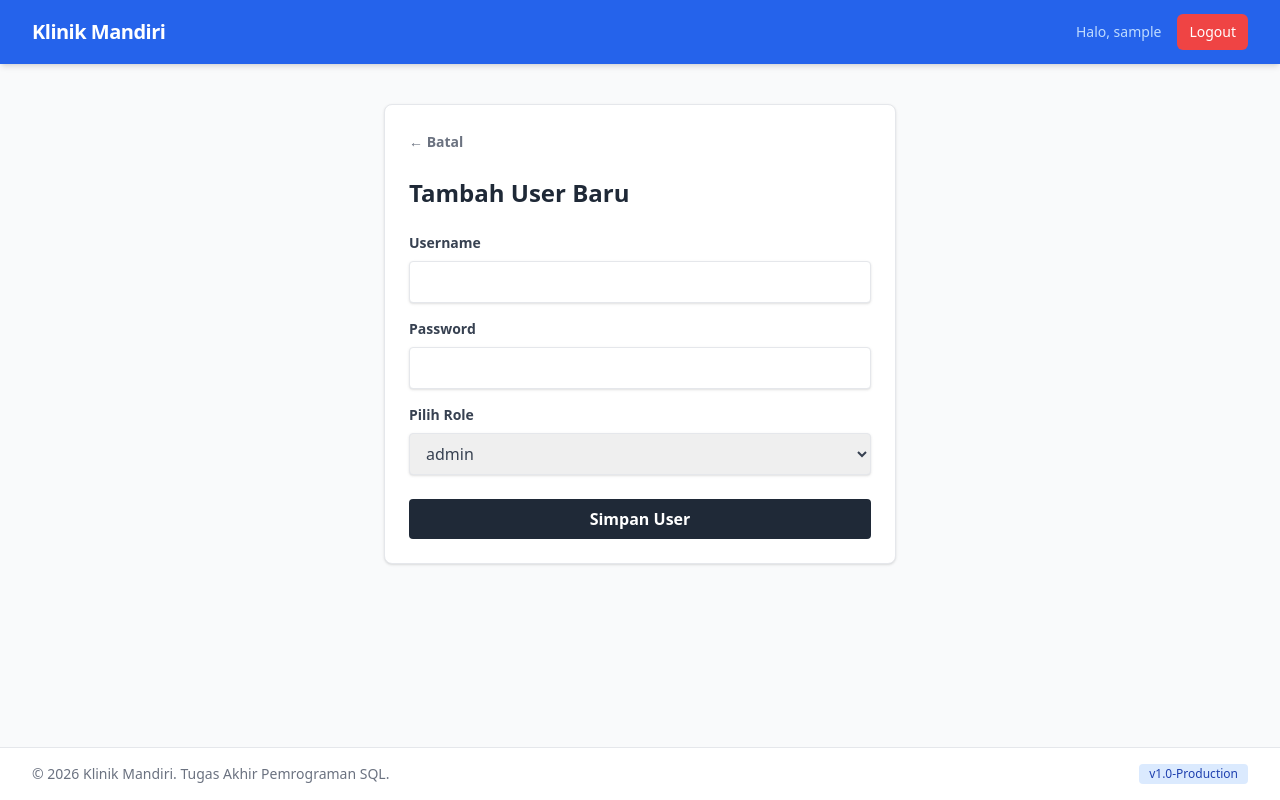
After one commit to myzakiid-sudo/praktek-dokter-mandiri, a PHP site: page /modul/user/tambah.php in a window 1280 px wide. The commit adds this page. Run offline with PHP 8.4, Linux system fonts and the light colour scheme; the visitor is signed in with stand-in values (Sample User, id 1); tables that the repository leaves empty or names only in its code hold one stand-in row (values such as "Sample post"); some libraries are stand-ins or nearby versions.

Commit message:
feat: implementasi user management dan pembatasan hak akses (authorization) berbasis role

```diff
--- /dev/null
+++ b/modul/user/tambah.php
@@ -0,0 +1,57 @@
+<?php
+session_start();
+if (!isset($_SESSION['user_id']) || $_SESSION['role_id'] != 1) {
+    header("Location: ../../dashboard.php");
+    exit;
+}
+
+require_once '../../includes/koneksi.php';
+
+$role_query = $koneksi->query("SELECT role_id, nama_role FROM Role");
+
+if ($_SERVER['REQUEST_METHOD'] == 'POST') {
+    $username = $_POST['username'];
+    $password = $_POST['password']; // Disimpan plain-text untuk kemudahan testing tugas ini
+    $role_id = $_POST['role_id'];
+
+    $stmt = $koneksi->prepare("INSERT INTO User (username, password, role_id) VALUES (?, ?, ?)");
+    $stmt->bind_param("ssi", $username, $password, $role_id);
+
+    if ($stmt->execute()) {
+        header("Location: index.php?pesan=sukses");
+        exit;
+    } else {
+        $error = "Gagal menambah user. Username mungkin sudah ada.";
+    }
+}
+
+include '../../includes/header.php';
+?>
+
+<div class="bg-white shadow rounded-lg p-6 border border-gray-200 mt-4 max-w-lg mx-auto">
+    <div class="mb-6"><a href="index.php" class="text-sm text-gray-500 font-semibold">&larr; Batal</a></div>
+    <h2 class="text-2xl font-bold text-gray-800 mb-6">Tambah User Baru</h2>
+
+    <?php if(isset($error)): ?><div class="bg-red-100 text-red-700 px-4 py-3 rounded mb-4"><?php echo $error; ?></div><?php endif; ?>
+
+    <form action="" method="POST">
+        <div class="mb-4">
+            <label class="block text-gray-700 text-sm font-bold mb-2">Username</label>
+            <input name="username" type="text" class="shadow border rounded w-full py-2 px-3 text-gray-700" required>
+        </div>
+        <div class="mb-4">
+            <label class="block text-gray-700 text-sm font-bold mb-2">Password</label>
+            <input name="password" type="password" class="shadow border rounded w-full py-2 px-3 text-gray-700" required>
+        </div>
+        <div class="mb-6">
+            <label class="block text-gray-700 text-sm font-bold mb-2">Pilih Role</label>
+            <select name="role_id" class="shadow border rounded w-full py-2 px-3 text-gray-700" required>
+                <?php while($r = $role_query->fetch_assoc()): ?>
+                    <option value="<?php echo $r['role_id']; ?>"><?php echo htmlspecialchars($r['nama_role']); ?></option>
+                <?php endwhile; ?>
+            </select>
+        </div>
+        <button type="submit" class="bg-gray-800 hover:bg-gray-900 text-white font-bold py-2 px-6 rounded w-full">Simpan User</button>
+    </form>
+</div>
+<?php include '../../includes/footer.php'; ?>
```
Also changed, not shown: dashboard.php (+8 -0 lines), modul/user/index.php (added, +57 -0 lines).
